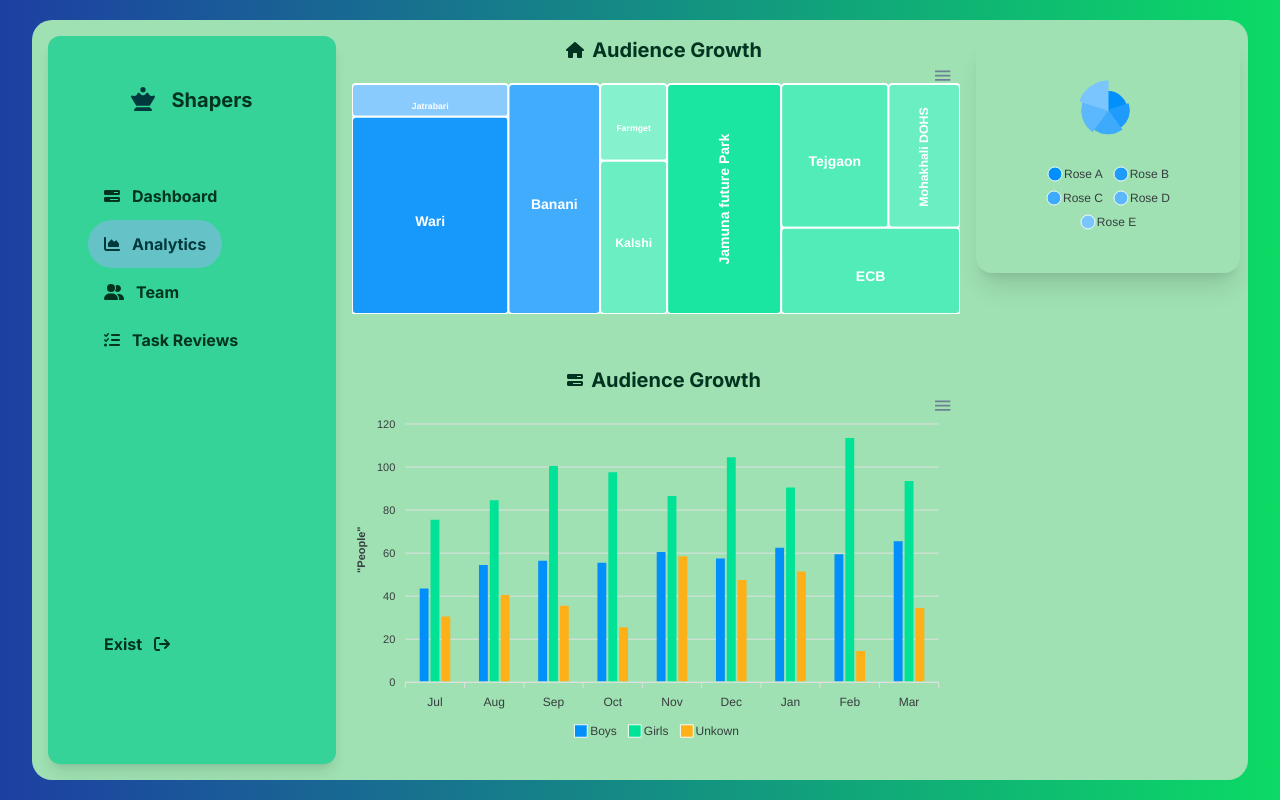
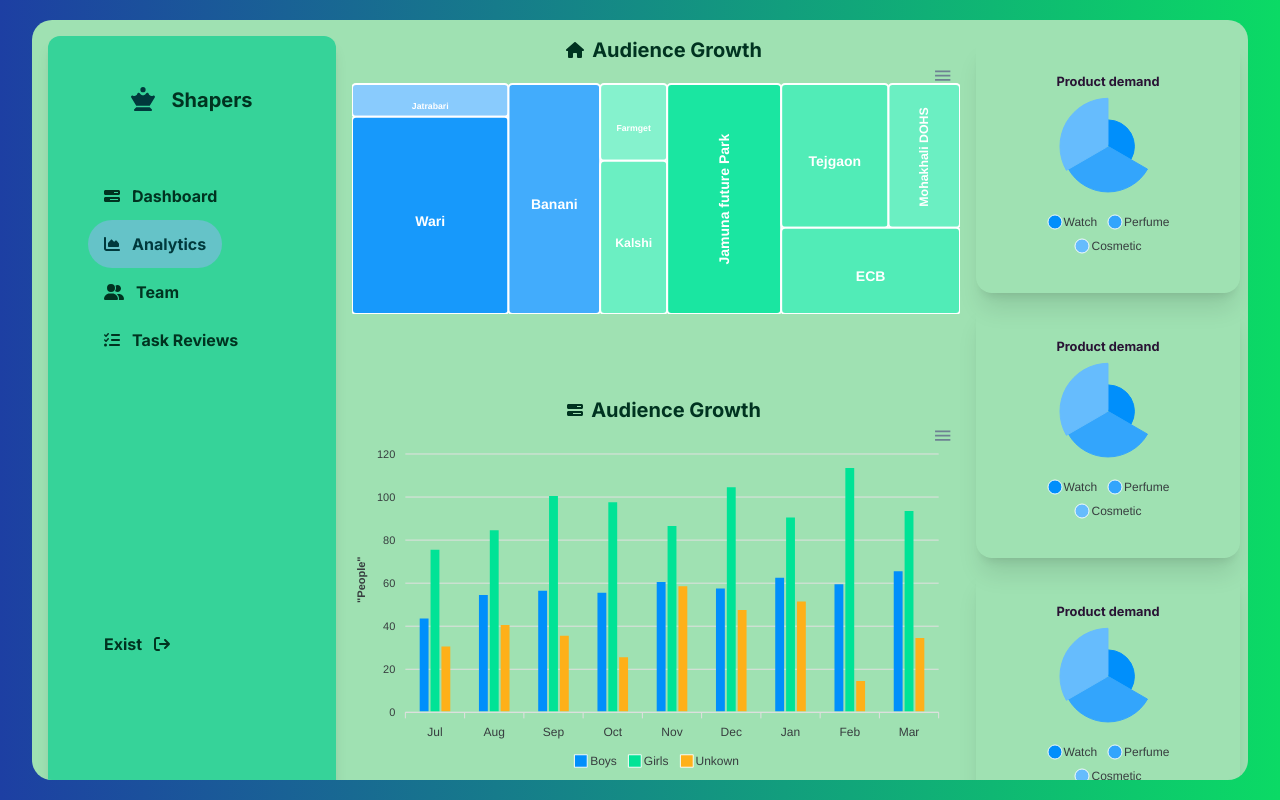
Before and after one commit to KanizFatimaMitu/project-analytics, a React (Create React App) app: page /analytics in a window 1280 px wide. Built offline with nearby package versions, Linux system fonts and the light colour scheme.

Commit message:
sidebar added

```diff
--- a/src/Components/Analytics/AnalyticsSideBar.js
+++ b/src/Components/Analytics/AnalyticsSideBar.js
@@ -4,12 +4,22 @@
 const AnalyticsSideBar = () => {
     return (
         <div className='grid grid-rows-3 gap-2 m-4'>
-            <div class="card   shadow-xl">
+            <div class="card shadow-xl">
                 <div class="card-body items-center text-center">
                    <Polar></Polar>
-
                 </div>
             </div>
+            <div class="card shadow-xl">
+                <div class="card-body items-center text-center">
+                   <Polar></Polar>
+                </div>
+            </div>
+            <div class="card shadow-xl">
+                <div class="card-body items-center text-center">
+                   <Polar></Polar>
+                </div>
+            </div>
+
         </div>
     );
 };
--- a/src/Components/Charts/Polar.js
+++ b/src/Components/Charts/Polar.js
@@ -3,13 +3,13 @@
 
 const Polar = () => {
     const [state, setState] = useState({
-        series: [42, 47, 52, 58, 65],
+        series: [22, 38, 40],
         options: {
             chart: {
                 width: 380,
                 type: 'polarArea'
             },
-            labels: ['Rose A', 'Rose B', 'Rose C', 'Rose D', 'Rose E'],
+            labels: ['Watch', 'Perfume', 'Cosmetic'],
             fill: {
                 opacity: 1
             },
@@ -44,6 +44,9 @@
     })
     return (
         <div>
+            <small className='font-bold'>Product demand</small>
+            <br/>
+
             <ReactApexChart
              options={state.options}
               series={state.series}
```
